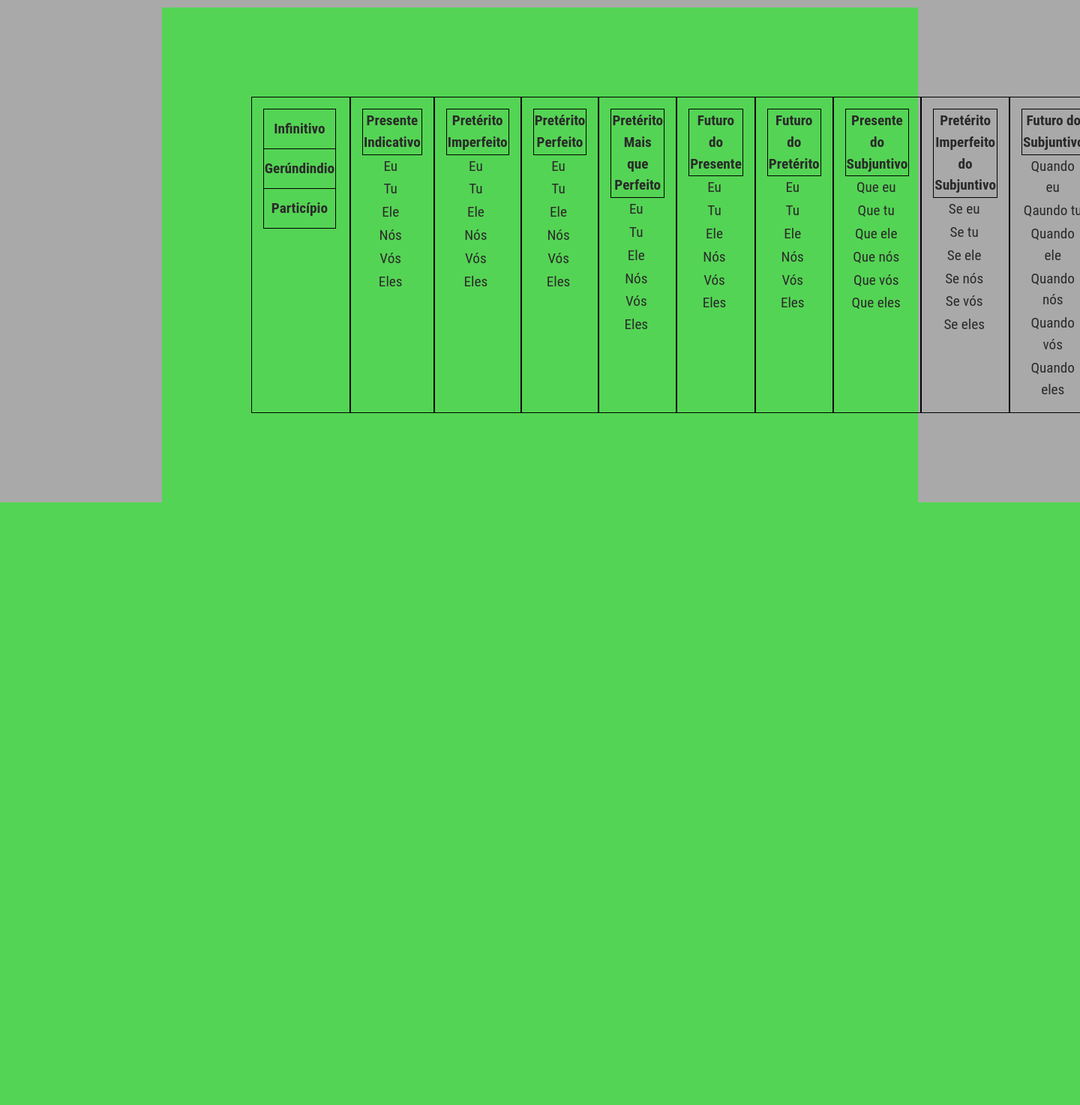
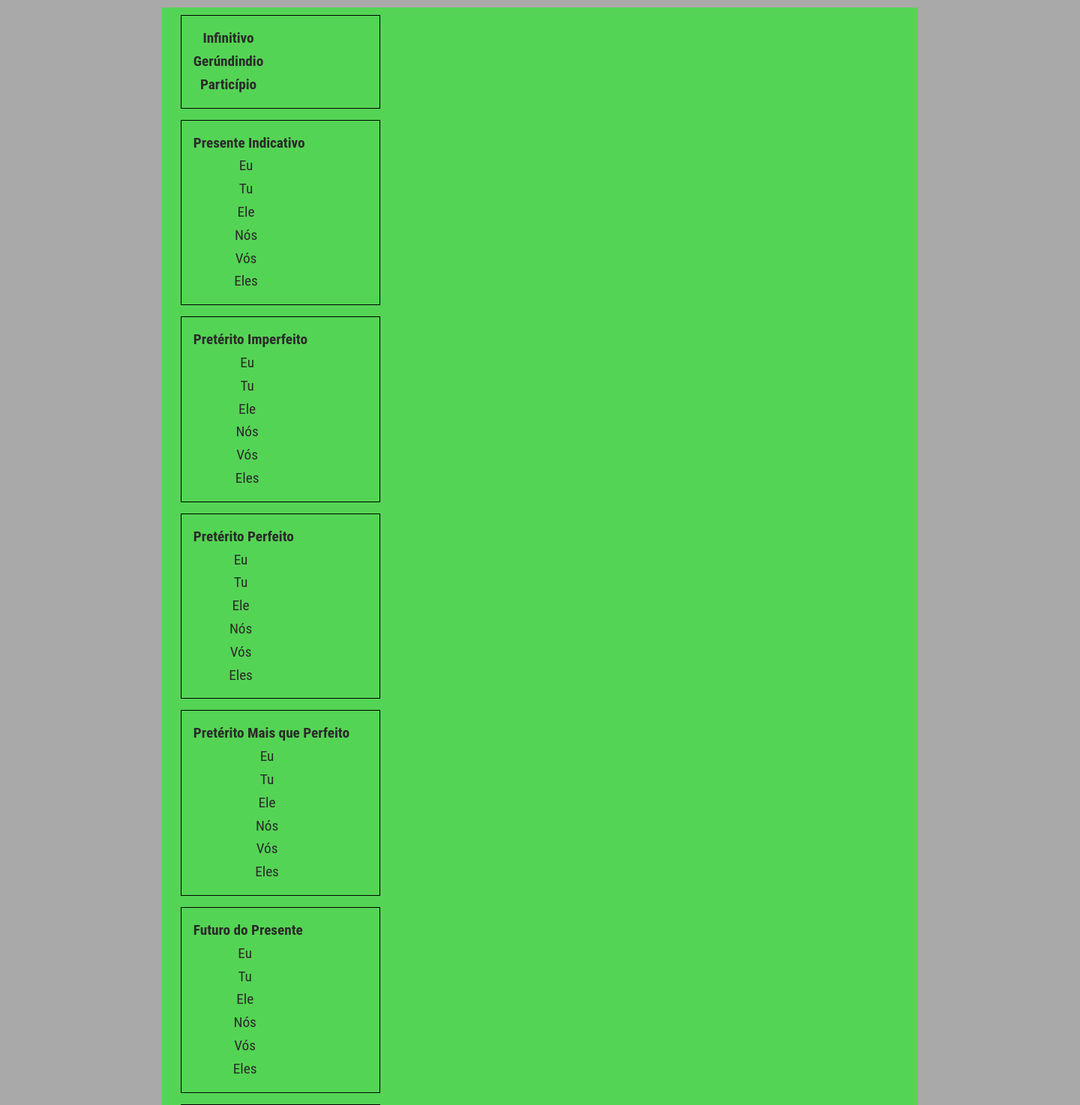
Before and after one commit to ElisaCode/Foudations-project, a Flask app: template templates/verb_result.html in a window 1440 px wide; the page is wider, and only the part inside the window is pictured. Shown: the part 210-1684 px from the top of that part at 75% size. Before the commit the page ends 880 px from the top of that part, so only its background shows below. Run offline with Flask 2, Linux system fonts and the light colour scheme; the template is opened without the code that fills it, so the values that code supplies are empty.

Commit message:
Update 20 Marz

```diff
--- a/app_server.py
+++ b/app_server.py
@@ -48,18 +48,13 @@ app = Flask(__name__)
 def index():
   print(request.method)
   print(request.__dict__)
-    #infinitive = request.form.get('infinitive') # [] makes the field mandatory, otherwise we can use ()
   if request.method == 'POST':
     print(request.form)
     #print(request.form['infinitive'])
     verb_query = request.form['infinitive']
-    result_query = query_verb_conj(verb_query) #por enquanto ela s'o retorna falar
+    result_query = query_verb_conj(verb_query)
     print(result_query)
     return render_template('verb_result.html', verbs=result_query)
-
-        #return
-        #return render_template('verbs_list.html')
-        #'<h1> The verb is : {}</h1>'.format('infinitive')
 
   return render_template('index.html')
 
--- a/static/styles.css
+++ b/static/styles.css
@@ -121,20 +121,6 @@ html, body {
 
   }
 
-  div.container {
-    display: flex;
-    width:98%;
-    margin:1%;
-    position: static;
-    padding: 10%;
-  }
-
-
-  th {
-    height: 50px;
-    text-align: center;
-    border: 1px solid black;
-  }
 
   main {
     display: flex;
```
